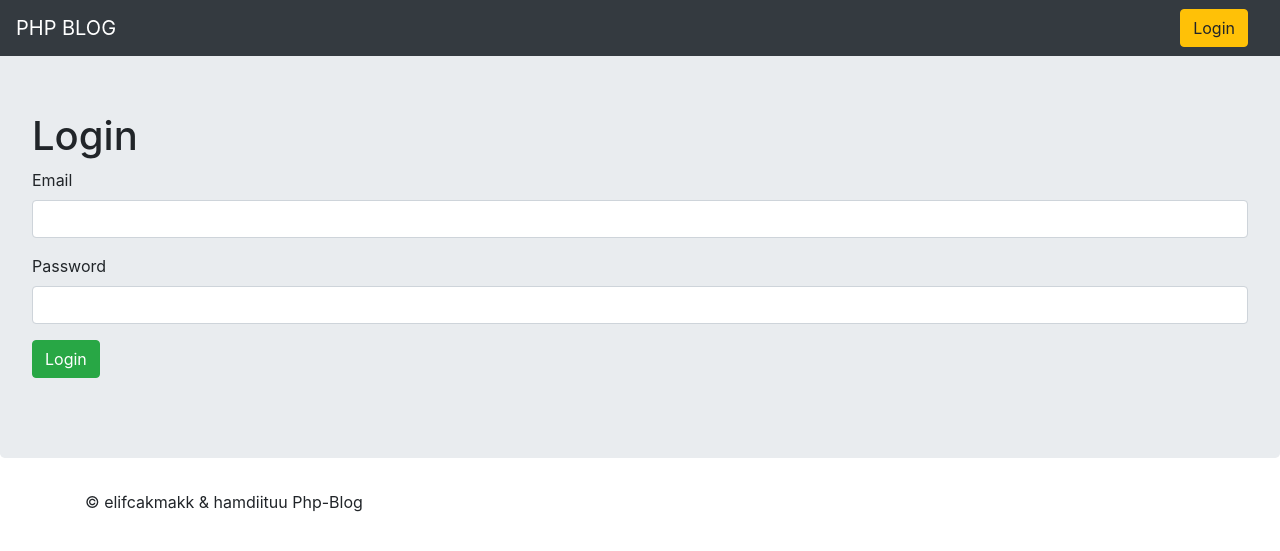
After one commit to elifcakmakk/php-blog, a PHP site: page /blog/login/index.php in a window 1280 px wide. The commit adds this page. Shown: the top 551 px of the page. Run offline with PHP 8.4, Linux system fonts and the light colour scheme; data that the repository does not hold is empty.

Commit message:
login add

```diff
--- a/blog/_layouts/navbar.php
+++ b/blog/_layouts/navbar.php
@@ -1,7 +1,7 @@
 <?php
 require '../../config/database.php';
 $categories=$db->query("SELECT * FROM categories",PDO::FETCH_ASSOC);
-
+session_start();
 ?>
 
 <nav class="navbar navbar-expand-md navbar-dark fixed-top bg-dark">
@@ -34,9 +34,24 @@ $categories=$db->query("SELECT * FROM categories",PDO::FETCH_ASSOC);
 
 
         </ul>
-        <form class="form-inline my-2 my-lg-0">
+        <?php
+
+        if(isset($_SESSION['login'])){
+            echo '<a class="btn btn-warning mr-3" href="../login/logout.php">Logout</a>
+            <a class="btn btn-warning mr-3" href="../../admin/articles/index.php">Go to Admin</a>
+            <b class="text-light" >' . $_SESSION['email'] . '  </b>
+            ';
+
+        }else{
+            echo '<a class="btn btn-warning mr-3" href="../login/index.php">Login</a>';
+        }
+
+        ?>
+
+
+        <!-- <form class="form-inline my-2 my-lg-0">
             <input class="form-control mr-sm-2" type="text" placeholder="Search" aria-label="Search">
             <button class="btn btn-outline-success my-2 my-sm-0" type="submit">Search</button>
-        </form>
+        </form> -->
     </div>
 </nav>
--- /dev/null
+++ b/blog/login/index.php
@@ -0,0 +1,26 @@
+<?php
+include '../_layouts/header.php';
+require '../../config/database.php';
+include '../../helpers/keyword.php';
+?>
+
+<div class="jumbotron mt-5">
+    <h1>Login </h1>
+    <form action="check.php" method="POST" class="form-group" >
+        <div class="form-group">
+            <label for="">Email</label>
+            <input type="email" name="email"  class="form-control" >
+        </div>
+        <div class="form-group">
+            <label for="">Password</label>
+            <input type="password" name="password"  class="form-control" >
+        </div>
+        <button class="btn btn-success" type="submit" >Login</button>
+    </form>
+</div>
+
+
+<?php
+include '../_layouts/footer.php';
+
+?>
--- a/index.php
+++ b/index.php
@@ -1,2 +1,3 @@
 <?php
- echo "merhaba php";
+//redirect
+header("Location  : ./blog/home/");
```
Also changed, not shown: admin/_layouts/header.php (+15 -0 lines), blog/login/check.php (added, +27 -0 lines), blog/login/logout.php (added, +9 -0 lines), 4 other files.
